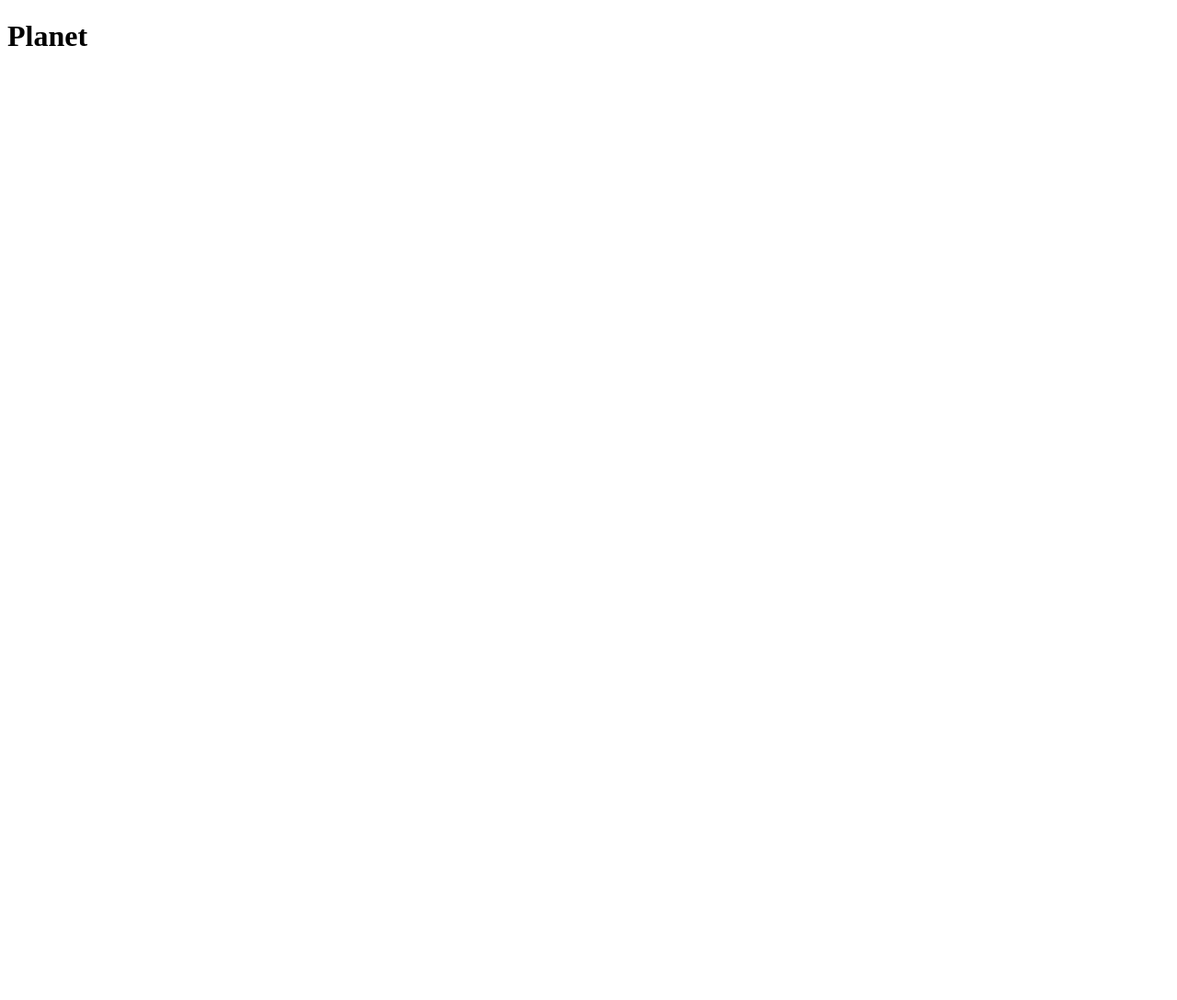
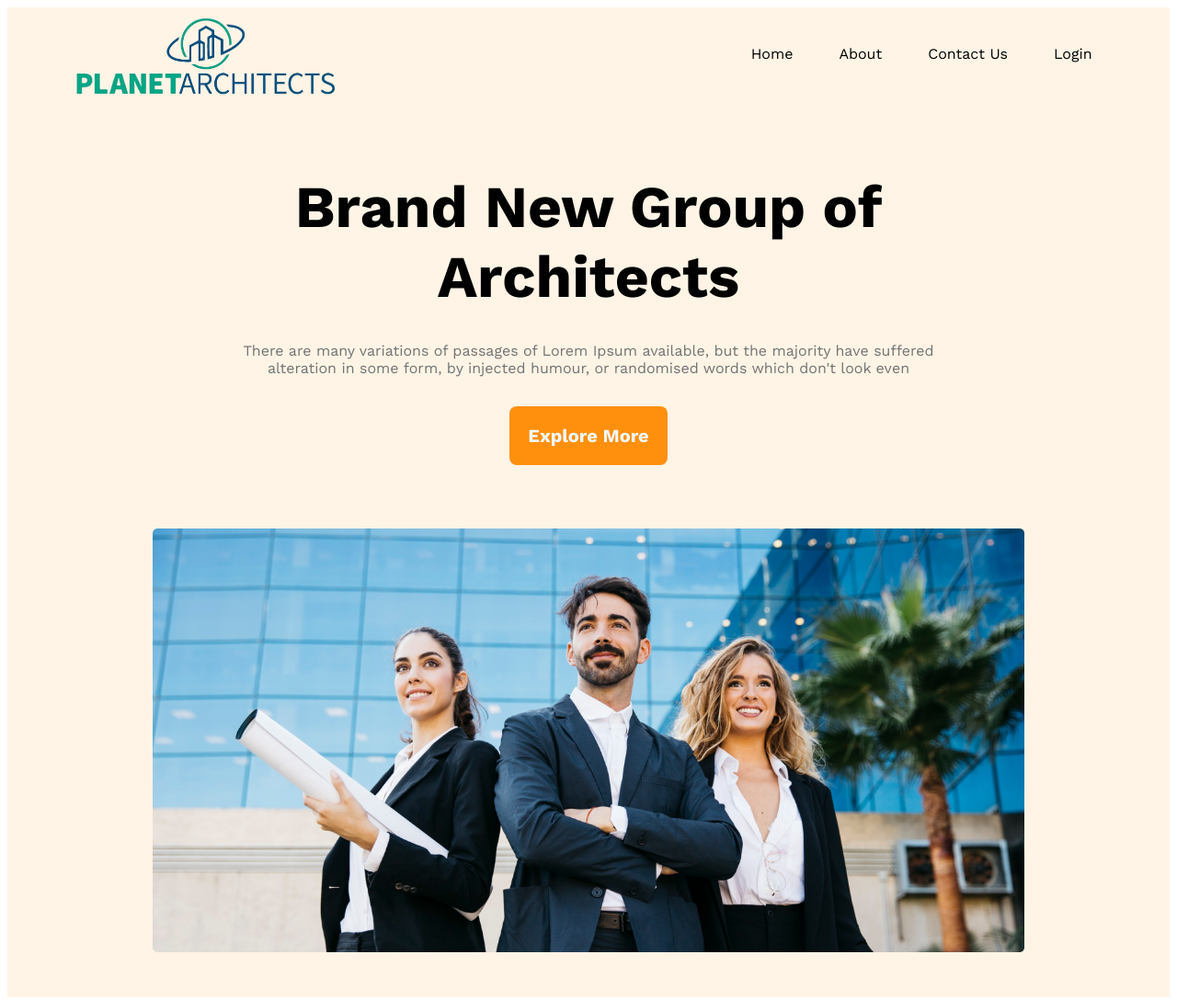
Before and after one commit to joychandragope/planet-architects, a plain HTML site: page index.html in a window 1280 px wide. Shown: the whole page at 92% size. Before the commit the page ends 800 px from the top, so only its background shows below. Drawn offline with nearby package versions, Linux system fonts and the light colour scheme; a web font is replaced by a local one.

Commit message:
banner section

```diff
--- a/index.html
+++ b/index.html
@@ -5,8 +5,41 @@
     <meta http-equiv="X-UA-Compatible" content="IE=edge">
     <meta name="viewport" content="width=device-width, initial-scale=1.0">
     <title>Planet Architects</title>
+    <link rel="stylesheet" href="style.css">
 </head>
 <body>
-    <h1>Planet</h1>
+    <header></header>
+    <main>
+        <!-- navigation bar -->
+        <nav class="nav-tag">
+            <div>
+                <img src="./images/logo-removebg-preview.png" alt="">
+            </div>
+            <div class="menu">
+                <ul>
+                    <li>Home</li>
+                    <li>About</li>
+                    <li>Contact Us</li>
+                    <li>Login</li>
+                </ul>
+            </div>
+        </nav>
+        <!-- Banner sections -->
+        <section class="banner">
+            <div class="heading">
+                <h1>Brand New Group of Architects</h1>
+                <p>There are many variations of passages of Lorem Ipsum available, but the majority have suffered alteration in some form, by injected humour, or randomised words which don't look even</p>
+            </div>
+            <div>
+                <button>Explore More</button>
+            </div>
+            <br>
+            <div class="banner-img">
+                <img src="./images/banner.png" alt="">
+            </div>
+
+        </section>
+    </main>
+    <footer></footer>
 </body>
 </html>
--- a/style.css
+++ b/style.css
@@ -0,0 +1,68 @@
+/* Common styles */
+@import url('https://fonts.googleapis.com/css2?family=Gentium+Book+Plus&family=Inter&family=Open+Sans&family=Poppins:wght@400;500&family=Roboto:wght@400;500&family=Work+Sans:wght@400;700&display=swap');
+
+body{
+    font-family: 'Work Sans', sans-serif;
+}
+button{
+    padding: 20px;
+    border-radius: 8px;
+    border:0;
+    background-color: #FF900E;
+    color: aliceblue;
+    font-family: 'Work Sans';
+    font-weight: 600;
+    margin-bottom: 50px;
+    font-size: 20px;
+}
+
+/* Navigation Bar  */
+.nav-tag{
+    display: flex;
+    justify-content: space-evenly;
+    background: rgba(255, 144, 14, 0.1);
+
+}
+.nav-tag img{
+    width: 50%;
+}
+.menu ul{
+    display: flex;
+    list-style: none;
+}
+.menu li{
+    padding: 25px;
+}
+
+/* Heading Banner styles */
+.banner{
+    display: flex;
+    flex-direction: column;
+    align-items: center;
+    background: rgba(255, 144, 14, 0.1);
+
+}
+.heading{
+    width: 60%;
+
+}
+.heading h1{
+    text-align: center;
+    font-weight: 700;
+    font-size: 64px;
+}
+.heading p{
+    text-align: center;
+    color: #727272;
+    font-family: 'Work Sans';
+    font-weight: 400;
+    margin-bottom: 32px;
+    margin-top: -20px;
+}
+.banner-img{
+    text-align: center;
+    padding-bottom: 45px;
+}
+.banner img {
+    width: 75%;
+}
```
Also changed, not shown: images/logo-removebg-preview.png (renamed from logo-removebg-preview.png).
